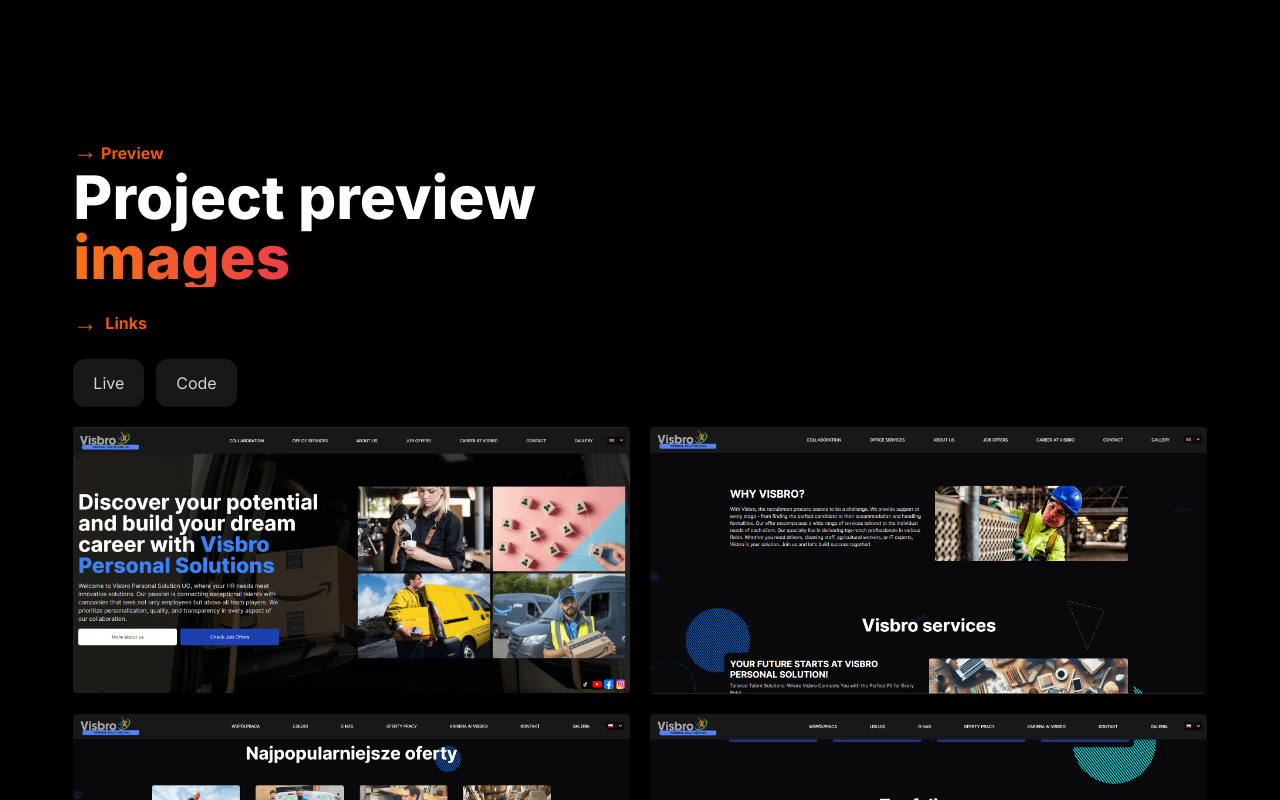
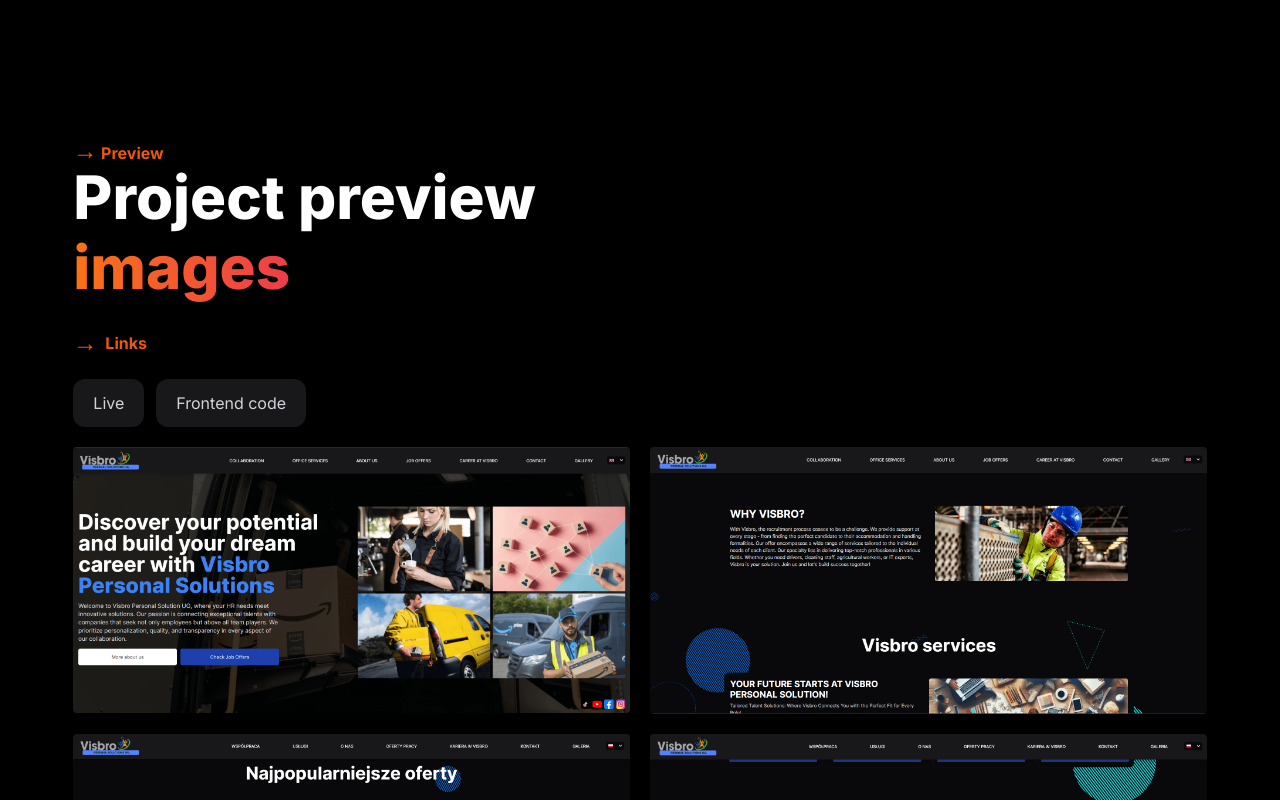
Before and after one commit to DMQQ/portfolio_v2, a Next.js app: page /projects/visbro in a window 1280 px wide. Shown: the part 900-1700 px from the top of the page. Built offline with nearby package versions, Linux system fonts and the light colour scheme.

Commit message:
FIX: unified link texts and fixed lineheight in gradient texts

```diff
--- a/projects.ts
+++ b/projects.ts
@@ -57,7 +57,7 @@ export const projects: IProject[] = [
       },
       {
         path: "https://github.com/DMQQ/visbro-web",
-        name: "Code",
+        name: "Frontend code",
       },
     ],
 
@@ -114,11 +114,11 @@ export const projects: IProject[] = [
     links: [
       {
         path: "https://github.com/DMQQ/shop-server",
-        name: "Backend Code",
+        name: "Backend code",
       },
       {
         path: "https://github.com/DMQQ/shop-mobile",
-        name: "Code",
+        name: "Mobile code",
       },
     ],
 
--- a/src/app/page.tsx
+++ b/src/app/page.tsx
@@ -192,7 +192,12 @@ export default function Home() {
         >
           <span className="text-2xl">&#x2192;</span> View Github
         </a>
-        <span className="gradient-text max-w-lg">
+        <span
+          className="gradient-text max-w-lg"
+          style={{
+            lineHeight: "5rem",
+          }}
+        >
           <span className="text-white">My</span> Projects
         </span>
       </h3>
--- a/src/app/projects/[name]/page.tsx
+++ b/src/app/projects/[name]/page.tsx
@@ -119,7 +119,15 @@ export default function Project({
           <span className="text-base text-orange-600 font-bold">
             <span className="text-2xl">&#x2192;</span> Preview
           </span>
-          Project preview <span className="gradient-text max-w-sm">images</span>
+          Project preview{" "}
+          <span
+            className="gradient-text max-w-sm"
+            style={{
+              lineHeight: "5rem",
+            }}
+          >
+            images
+          </span>
         </h1>
 
         <span className="text-base text-orange-600 font-bold flex flex-row items-center gap-2">
```
